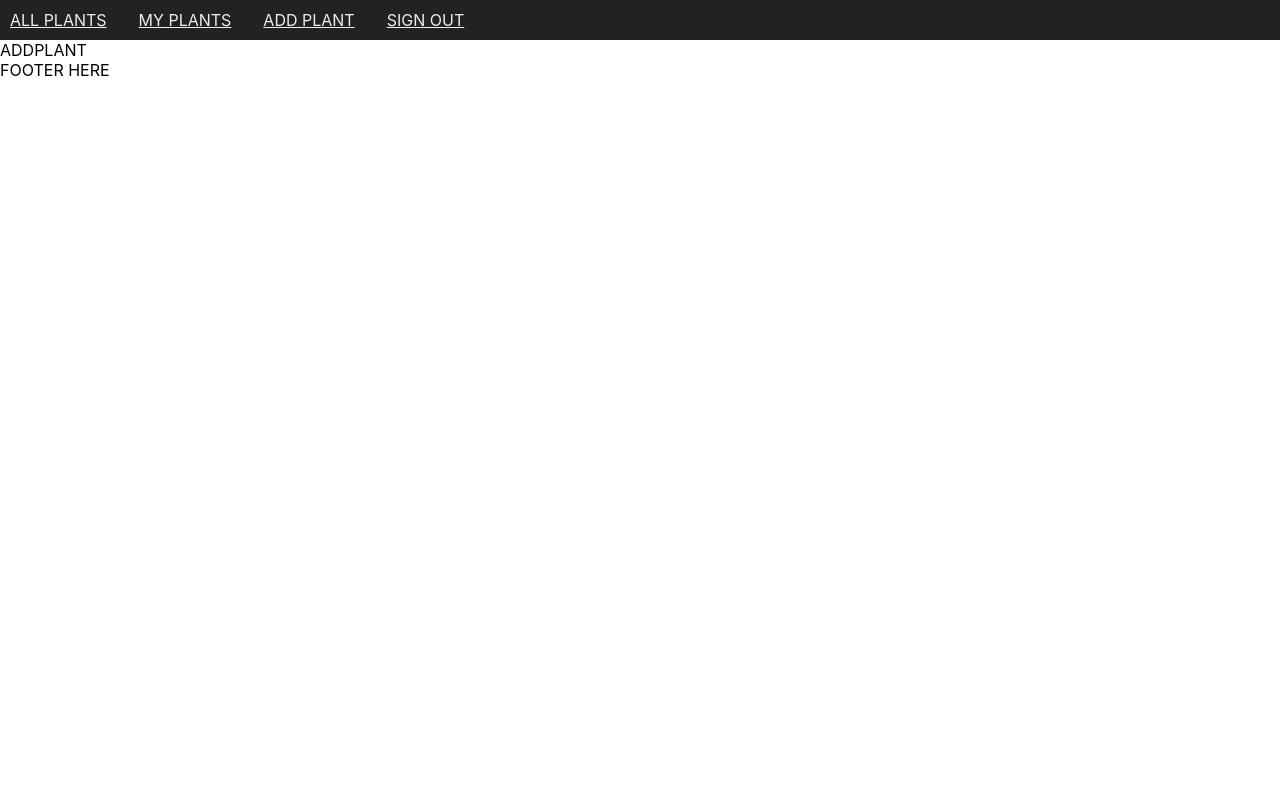
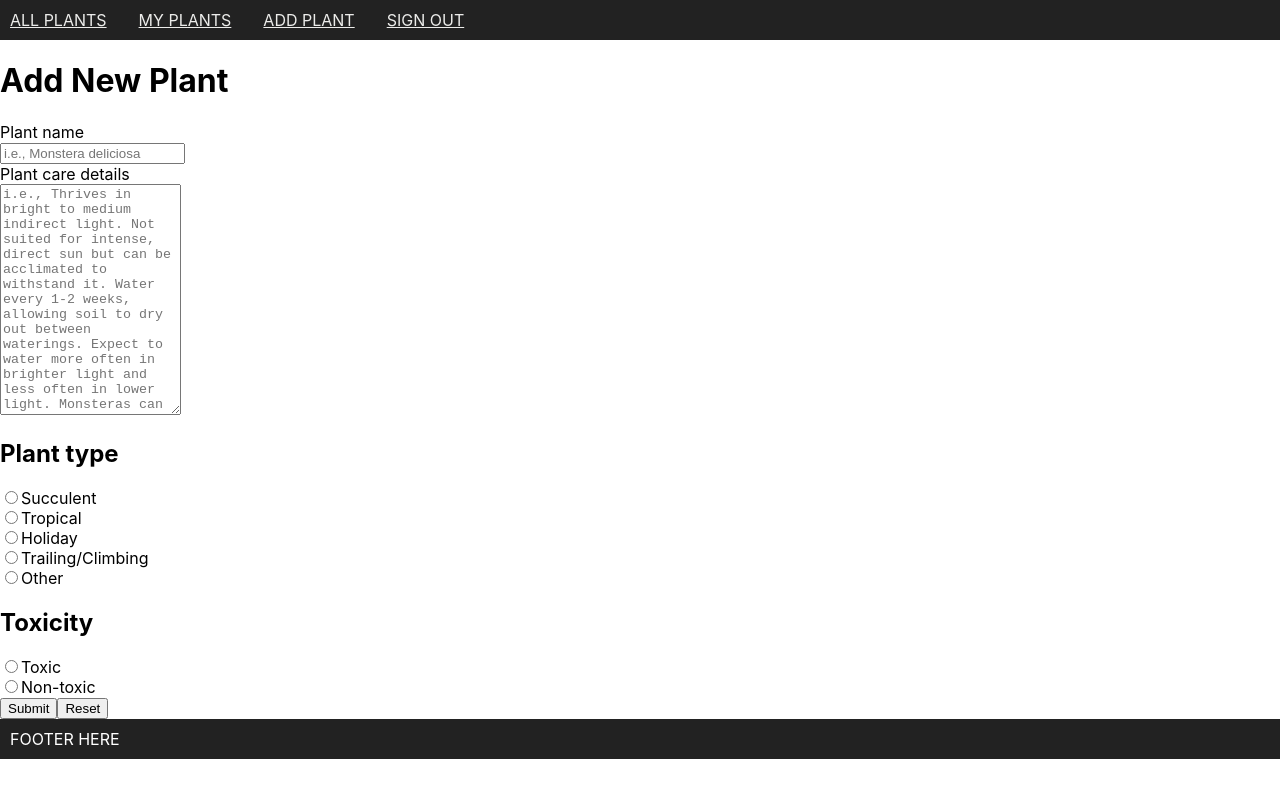
Before and after one commit to angelamasajo/fullstack-capstone, a React (Create React App) app: page /add-plant in a window 1280 px wide. Built offline with nearby package versions, Linux system fonts and the light colour scheme.

Commit message:
addPlant basic form

```diff
--- a/src/AddPlant/AddPlant.js
+++ b/src/AddPlant/AddPlant.js
@@ -4,7 +4,88 @@ class AddPlant extends Component {
   render () {
     return (
       <div className="AddPlant">
-        ADDPLANT
+
+        <header>
+          <h1>Add New Plant</h1>
+        </header>
+
+        <form id="record-plant">
+          <section className="form-section overview-section">
+            <label htmlFor="plant-title">Plant name</label>
+
+            <br />
+
+            <input type="text" name="plant-title" placeholder="i.e., Monstera deliciosa" required />
+          </section>
+          <section className="form-section overview-section">
+            <label htmlFor="plant-summary">Plant care details</label>
+
+            <br />
+
+            <textarea name="plant-summary" rows="15" placeholder="i.e., Thrives in bright to medium indirect light. Not suited for intense, direct sun but can be acclimated to withstand it. Water every 1-2 weeks, allowing soil to dry out between waterings. Expect to water more often in brighter light and less often in lower light. Monsteras can benefit from filtered water or leaving water out overnight before using. "required></textarea>
+          </section>
+
+          <section className="form-section plant-type-section">
+
+            <h2>Plant type</h2>
+
+            <input type="radio" name="plant-type" id="plant-type-succulent" value="0" className="plant-type-radio" />
+              <label htmlFor="plant-type-succulent">
+                <span>Succulent</span>
+              </label>
+
+              <br />
+
+              <input type="radio" name="plant-type" id="plant-type-tropical" value="1" className="plant-type-radio" />
+              <label htmlFor="plant-type-tropical">
+                <span>Tropical</span>
+              </label>
+
+              <br />
+
+              <input type="radio" name="plant-type" id="plant-type-holiday" value="1" className="plant-type-radio" />
+              <label htmlFor="plant-type-holiday">
+                <span>Holiday</span>
+              </label>
+
+              <br />
+
+              <input type="radio" name="plant-type"  id="plant-type-trailing" value="1" className="plant-type-radio"/>
+              <label htmlFor="plant-type-trailing">
+                <span>Trailing/Climbing</span>
+              </label>
+
+
+              <br />
+
+              <input type="radio" name="plant-type" id="plant-type-other" value="1" className="plant-type-radio" />
+              <label htmlFor="plant-type-other">
+                <span>Other</span>
+              </label>
+
+
+          </section>
+
+          <section className="form-section plant-type-section">
+            <h2>Toxicity</h2>
+            <input type="radio" name="plant-type" id="plant-type-toxic" className="plant-type-radio" />
+            <label htmlFor="plant-type-toxic">
+              <span>Toxic</span>
+            </label>
+
+            <br />
+
+            <input type="radio" name="plant-type" id="plant-type-nontoxic" className="plant-type-radio" />
+            <label htmlFor="plant-type-nontoxic">
+              <span>Non-toxic</span>
+            </label>
+          </section>
+
+          <section className="button-section">
+            <button type="submit">Submit</button>
+            <button type="reset">Reset</button>
+          </section>
+        </form>
       </div>
     )
   }
--- a/src/App.css
+++ b/src/App.css
@@ -2,3 +2,10 @@
   background-color: #222;
   padding: 10px;
 }
+
+.App > footer {
+  background-color: #222;
+  padding: 10px;
+  color: white;
+  margin-bottom: 0px;
+}
```
